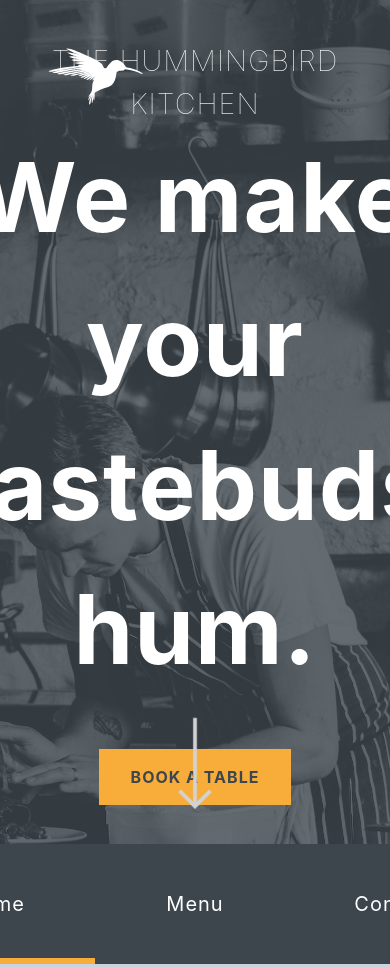
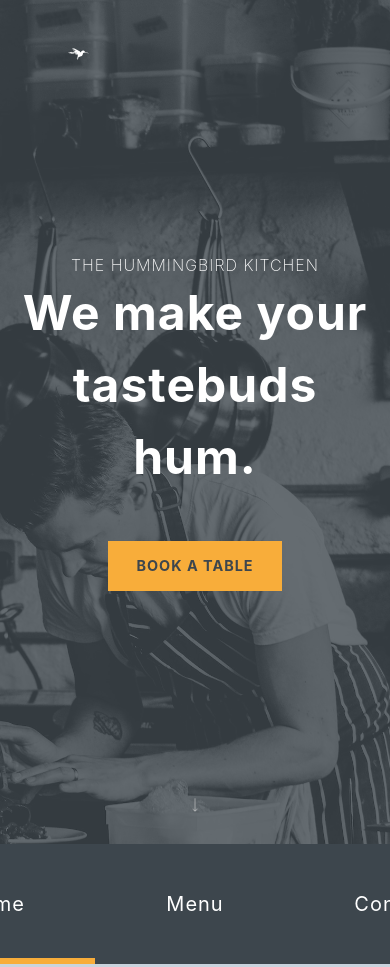
Before and after one commit to ThePhilgrim/restaurant-page-top, a website built with webpack: page dist/index.html in a window 390 px wide. Shown: the top 967 px of the page. Built offline with nearby package versions, Linux system fonts and the light colour scheme.

Commit message:
Fix unresponsive font sizes Several headings were too big on smaller screens. Added clamp() to these to make them responsive, and separated some class names to ensure styles were not colliding  # Please enter the commit message for your changes. Lines starting

```diff
--- a/src/assets/styles/contact.css
+++ b/src/assets/styles/contact.css
@@ -10,12 +10,13 @@
   padding: 12em 0;
 }
 
-.left-col > .section-heading {
+.left-col > .contact-section-heading {
+  font-size: 3rem;
   line-height: 2.5rem;
   margin-bottom: 1em;
   text-align: left;
 }
 
-.left-col > .description {
+.left-col > .address {
   line-height: 2rem;
 }
--- a/src/assets/styles/hero.css
+++ b/src/assets/styles/hero.css
@@ -13,27 +13,37 @@ body {
   letter-spacing: 1px;
 }
 
-.hero {
+#hero {
+  align-items: center;
   background: url('../images/hero-image.jpg');
   background-position: bottom center;
   background-repeat: no-repeat;
   background-size: cover;
-  color: #fff;
-  min-height: 100vh;
-  position: relative;
-}
-
-.background-overlay {
-  align-items: center;
-  background-color: rgba(61, 70, 77, 0.75);
   display: flex;
   flex-direction: column;
   height: 100vh;
   justify-content: center;
+}
+
+#hero::before {
+  background-color: rgba(61, 70, 77, 0.75);
+  position: absolute;
+  content: '';
+  top: 0;
   left: 0;
-  position: absolute;
-  top: 0;
+  height: 100%;
   width: 100%;
+}
+
+.hero {
+  align-items: center;
+  color: #fff;
+  display: flex;
+  flex-direction: column;
+  height: 100%;
+  justify-content: center;
+  width: 90%;
+  position: relative;
 }
 
 .logo {
@@ -41,18 +51,18 @@ body {
   left: 3em;
   position: absolute;
   top: 3em;
-  width: 6em;
+  width: min(6%, 6em);
 }
 
 .subheading {
-  font-size: 1.8rem;
-  font-weight: 100;
+  font-size: clamp(1rem, 1vw, 1.8rem);
+  font-weight: 200;
   text-align: center;
   text-transform: uppercase;
 }
 
 .heading {
-  font-size: 6rem;
+  font-size: clamp(3rem, 4vw, 6rem);
   text-align: center;
   margin-bottom: 3rem;
 }
@@ -61,8 +71,9 @@ body {
   background-color: #f8ad3a;
   color: #3d464d;
   cursor: pointer;
+  font-size: clamp(0.9rem, 0.7vw, 3rem);
   font-weight: 700;
-  padding: 1rem 2rem;
+  padding: 1em 2em;
   text-transform: uppercase;
   transition: all 0.3s;
 }
@@ -77,7 +88,7 @@ body {
   filter: invert(70%) sepia(60%) saturate(0%) hue-rotate(318deg) brightness(105%) contrast(98%);
   left: 50;
   position: absolute;
-  width: 6em;
+  width: 4%;
 }
 
 @keyframes invisible {
--- a/src/assets/styles/home.css
+++ b/src/assets/styles/home.css
@@ -13,8 +13,8 @@
 }
 
 .left-col > .section-heading {
-  line-height: 2.5rem;
-  margin-bottom: 1em;
+  font-size: 2rem;
+  line-height: 1.25em;
 }
 
 .left-col > .description {
--- a/src/assets/styles/menu.css
+++ b/src/assets/styles/menu.css
@@ -6,7 +6,7 @@
   padding: 2em 0;
 }
 
-.section-heading {
+.menu-section-heading {
   font-size: 3rem;
   margin-bottom: 2em;
   text-align: center;
--- a/src/modules/contact.js
+++ b/src/modules/contact.js
@@ -14,7 +14,7 @@ export default function renderContact() {
 
   // Left Column Content
   const heading = document.createElement('h3');
-  heading.classList.add('section-heading');
+  heading.classList.add('contact-section-heading');
   heading.textContent = 'Stop by for a bite..';
 
   const address = document.createElement('address');
--- a/src/modules/hero.js
+++ b/src/modules/hero.js
@@ -10,8 +10,8 @@ export default function renderHero() {
   const header = document.createElement('header');
   header.classList.add('hero');
 
-  const backgroundOverlay = document.createElement('div');
-  backgroundOverlay.classList.add('background-overlay');
+  // const backgroundOverlay = document.createElement('div');
+  // backgroundOverlay.classList.add('background-overlay');
 
   const logo = new Image();
   logo.classList.add('logo');
@@ -33,13 +33,13 @@ export default function renderHero() {
   scrollArrow.classList.add('scroll-arrow');
   scrollArrow.src = ScrollArrow;
 
-  backgroundOverlay.appendChild(logo);
-  backgroundOverlay.appendChild(subheading);
-  backgroundOverlay.appendChild(heading);
-  backgroundOverlay.appendChild(bookTable);
-  backgroundOverlay.appendChild(scrollArrow);
+  header.appendChild(logo);
+  header.appendChild(subheading);
+  header.appendChild(heading);
+  header.appendChild(bookTable);
+  header.appendChild(scrollArrow);
 
-  header.appendChild(backgroundOverlay);
+  // header.appendChild(backgroundOverlay);
 
   return header;
 }
--- a/src/modules/initPageLoad.js
+++ b/src/modules/initPageLoad.js
@@ -6,7 +6,9 @@ import renderFooter from './footer';
 export default function init() {
   const heroContainer = document.querySelector('#hero');
   heroContainer.appendChild(renderHero());
-  heroContainer.appendChild(renderNavBar());
+
+  const navContainer = document.querySelector('#navbar');
+  navContainer.appendChild(renderNavBar());
 
   const contentContainer = document.querySelector('#content');
   contentContainer.appendChild(renderHome());
--- a/src/modules/menu.js
+++ b/src/modules/menu.js
@@ -31,7 +31,7 @@ export default function renderMenu() {
   menuWrapper.classList.add('menu-wrapper');
 
   const heading = document.createElement('h2');
-  heading.classList.add('section-heading');
+  heading.classList.add('menu-section-heading');
   heading.textContent = 'Our menu';
 
   menuWrapper.appendChild(heading);
```
Also changed, not shown: dist/index.html, dist/main.js.
